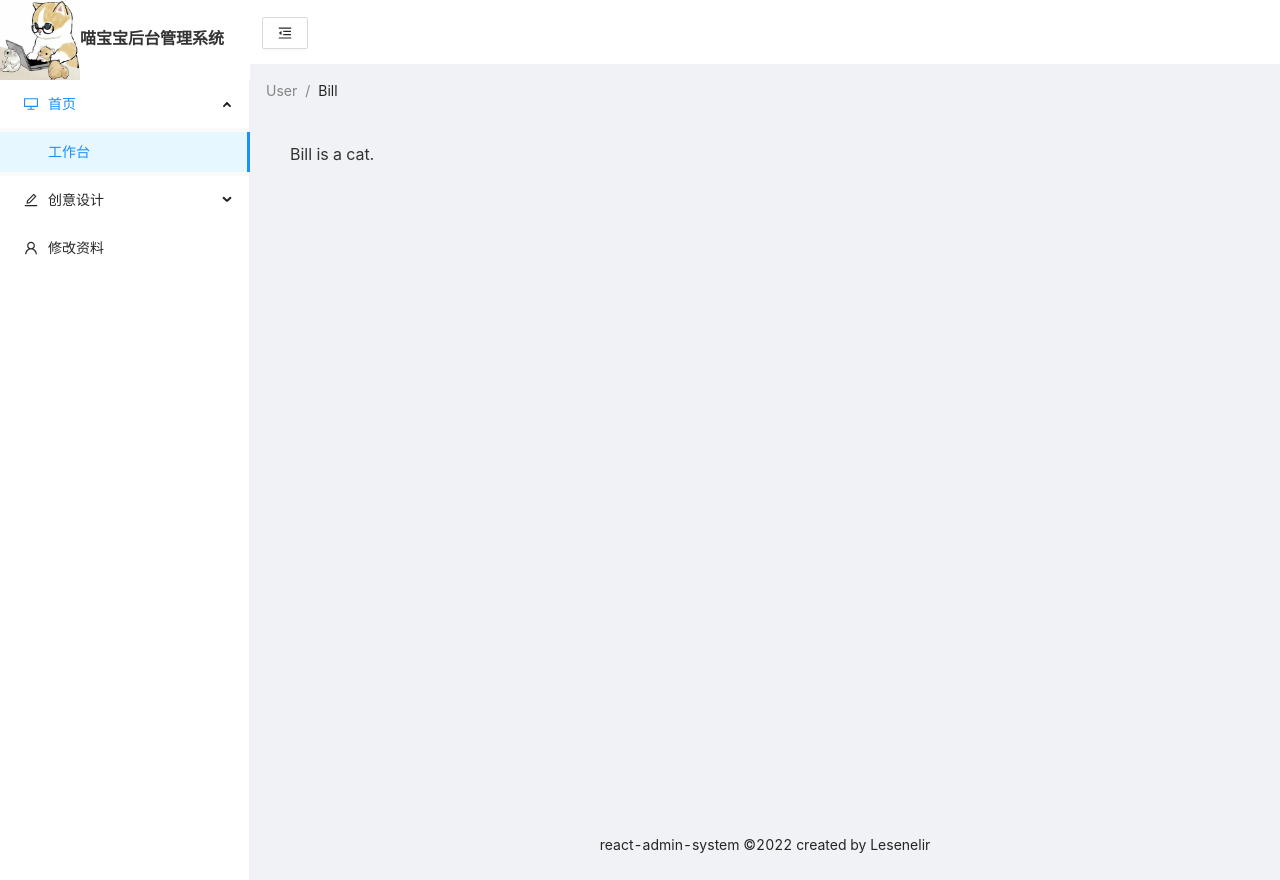
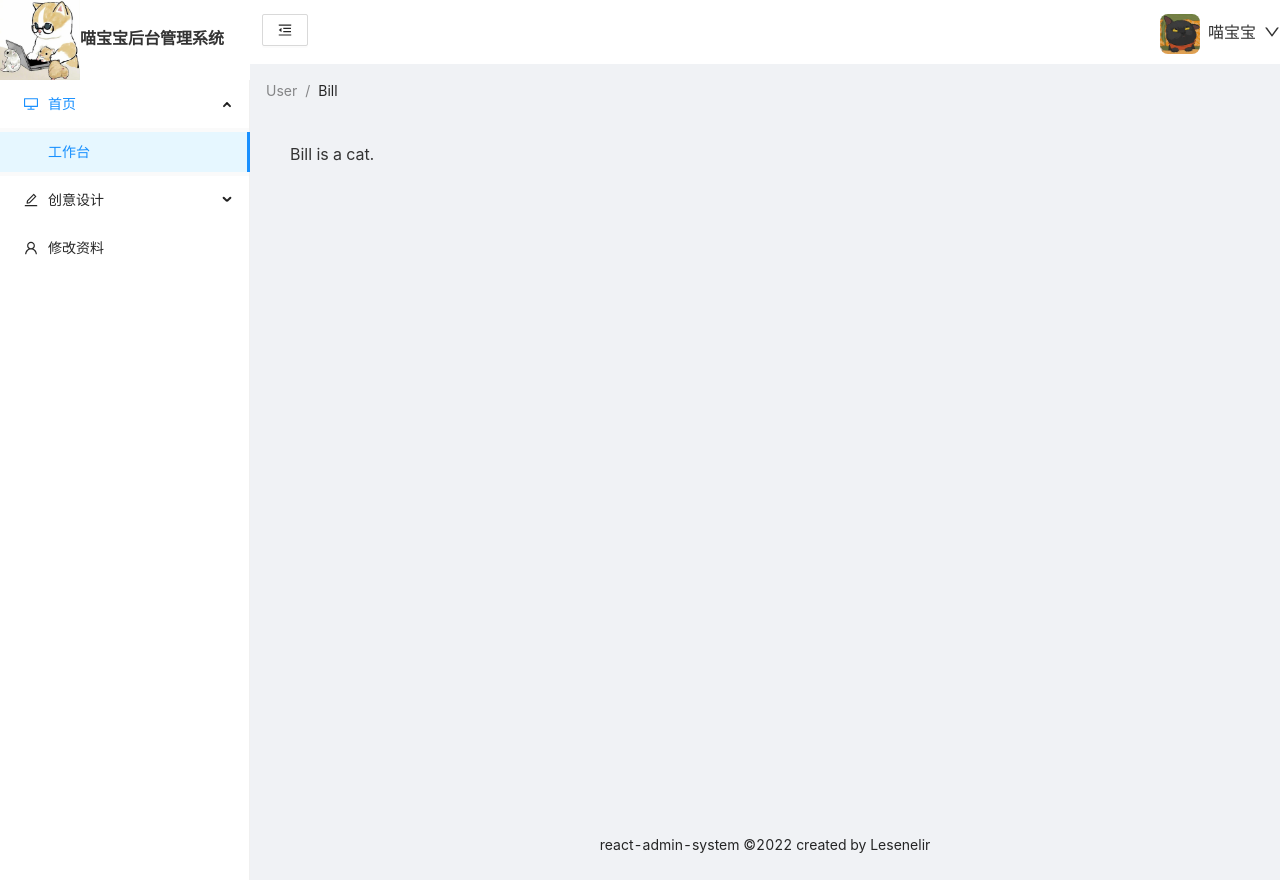
Before and after one commit to lesenelir/meta-react-admin, a React (Create React App) app in the folder admin-system/: page / in a window 1280 px wide. Built offline with nearby package versions, Linux system fonts and the light colour scheme.

Commit message:
feat: complete  homeright header

```diff
--- /dev/null
+++ b/admin-system/src/components/HomeRight/HomeRight.css
@@ -0,0 +1,16 @@
+.site-right .site-right-header {
+  display: flex;
+  justify-content: space-between;
+  align-items: center;
+  padding: 0;
+  background-color: #ffffff;
+}
+
+.site-right .site-right-header button {
+  margin-top: 12px;
+}
+
+.site-avatar {
+  width: 40px;
+  border-radius: 8px;
+}
--- a/admin-system/src/components/HomeRight/HomeRight.jsx
+++ b/admin-system/src/components/HomeRight/HomeRight.jsx
@@ -1,21 +1,47 @@
 import React from 'react'
-import {Breadcrumb, Button, Layout} from "antd"
-import {MenuFoldOutlined, MenuUnfoldOutlined} from "@ant-design/icons"
+import {Breadcrumb, Button, Space, Menu, Dropdown, Layout} from "antd"
+import {MenuFoldOutlined, MenuUnfoldOutlined, DownOutlined} from "@ant-design/icons"
+
+import './HomeRight.css'
+import avatar from '../../assets/images/avatar.jpg'
 
 const {Header, Content, Footer} = Layout
 
 function HomeRight(props) {
 
+  const menu = (
+      <Menu
+          items={[
+            {
+              key: '1',
+              label: ( '修改资料'),
+            },
+            {
+              key: '2',
+              label: ( '退出登录'),
+            }
+          ]}
+      />
+  )
+
   return (
-      <Layout className="site-layout">
-        <Header className="site-layout-background" style={{padding: 0, backgroundColor: '#fff'}}>
+      <Layout className="site-right">
+        <Header className="site-right-header">
           <Button
               style={{marginLeft: '12px', marginBottom: 16}}
               onClick={() => props.setCollapsed(!props.collapsed)}
           >
             {props.collapsed ? <MenuUnfoldOutlined/> : <MenuFoldOutlined/>}
           </Button>
-
+          <Dropdown overlay={menu}>
+            <a href="!#" onClick={(e) => e.preventDefault()}>
+              <Space>
+                <img src={avatar} alt="" className="site-avatar"/>
+                喵宝宝
+                <DownOutlined />
+              </Space>
+            </a>
+          </Dropdown>
         </Header>
 
         <Content style={{margin: '0 16px'}}>
```
Also changed, not shown: admin-system/src/assets/images/avatar.jpg (added).
